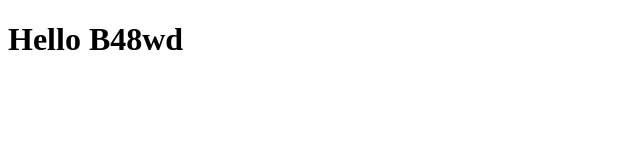
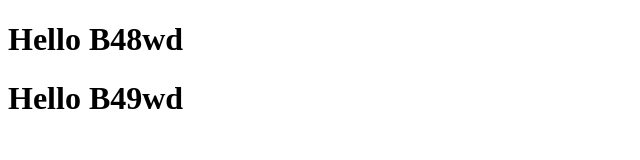
Before and after one commit to Thiru-cse/B48WD-Tamil-VScode-Demo, a plain HTML site: page index.html in a window 1280 px wide. Shown: the whole page, without its empty margins (0-640 px from the left). Drawn offline with Linux system fonts and the light colour scheme.

Commit message:
first commit

```diff
--- a/index.html
+++ b/index.html
@@ -8,5 +8,6 @@
 </head>
 <body>
     <h1>Hello B48wd</h1>
+    <h1>Hello B49wd</h1>
 </body>
 </html>
```
